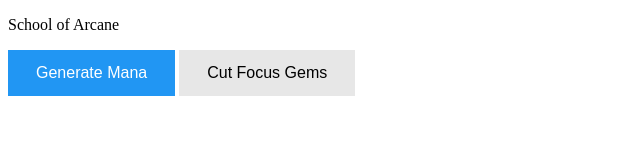
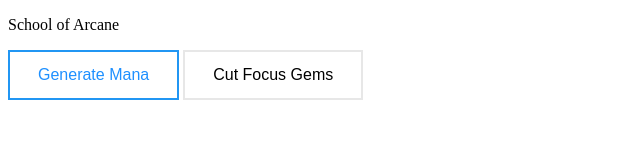
Before and after one commit to coryjkresss/Idle-Game-Project, a plain HTML site: page index.html in a window 1280 px wide. Shown: the whole page, without its empty margins (0-640 px from the left). Drawn offline with Linux system fonts and the light colour scheme.

Commit message:
Update interface.css

```diff
--- a/interface.css
+++ b/interface.css
@@ -1,24 +1,28 @@
 .buttonConcentration {
-	border: none;
-    color: white;
-    padding: 14px 28px;
-    font-size: 16px;
-    cursor: pointer;
+	border: 2px solid black;
+	background-color: white;
+	color: black;
+	padding: 14px 28px;
+	font-size: 16px;
+	cursor: pointer;
 }
 
 #buttonMana {
-	background-color: #2196F3;
-}
-
-#buttonMana:hover {
-	background: #0b7dda;
+	border-color: #2196F3;
+	color: dodgerblue;
 }
 
 #buttonCutFocusGems {
-	background-color: #e7e7e7;
+	border-color: #e7e7e7;
 	color: black;
 }
 
-#buttonCutFocusGems:hover {
-	background: #ddd;
+#buttonMana:visited {
+	border-color: #2196F3;
+	color: dodgerblue;
 }
+
+#buttonCutFocusGems:visited {
+	border-color: #e7e7e7;
+	color: black;
+}
```
